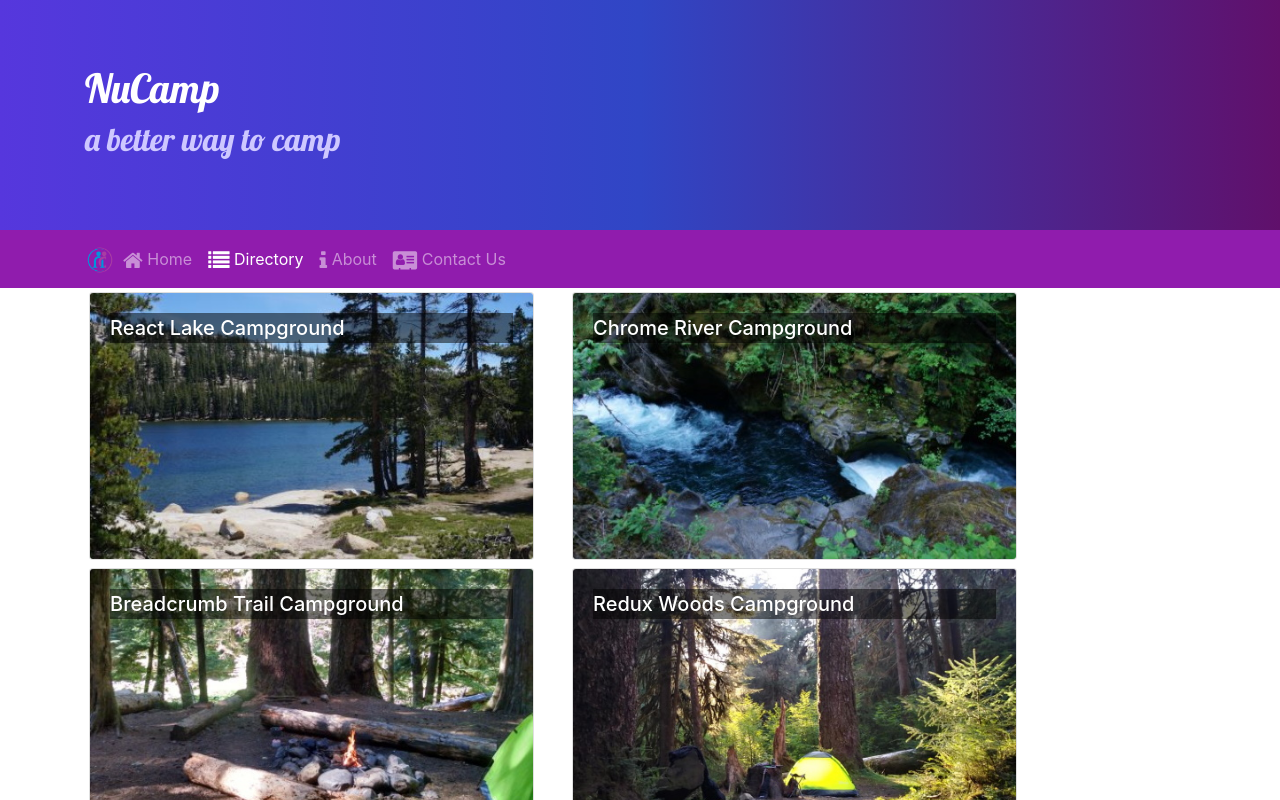
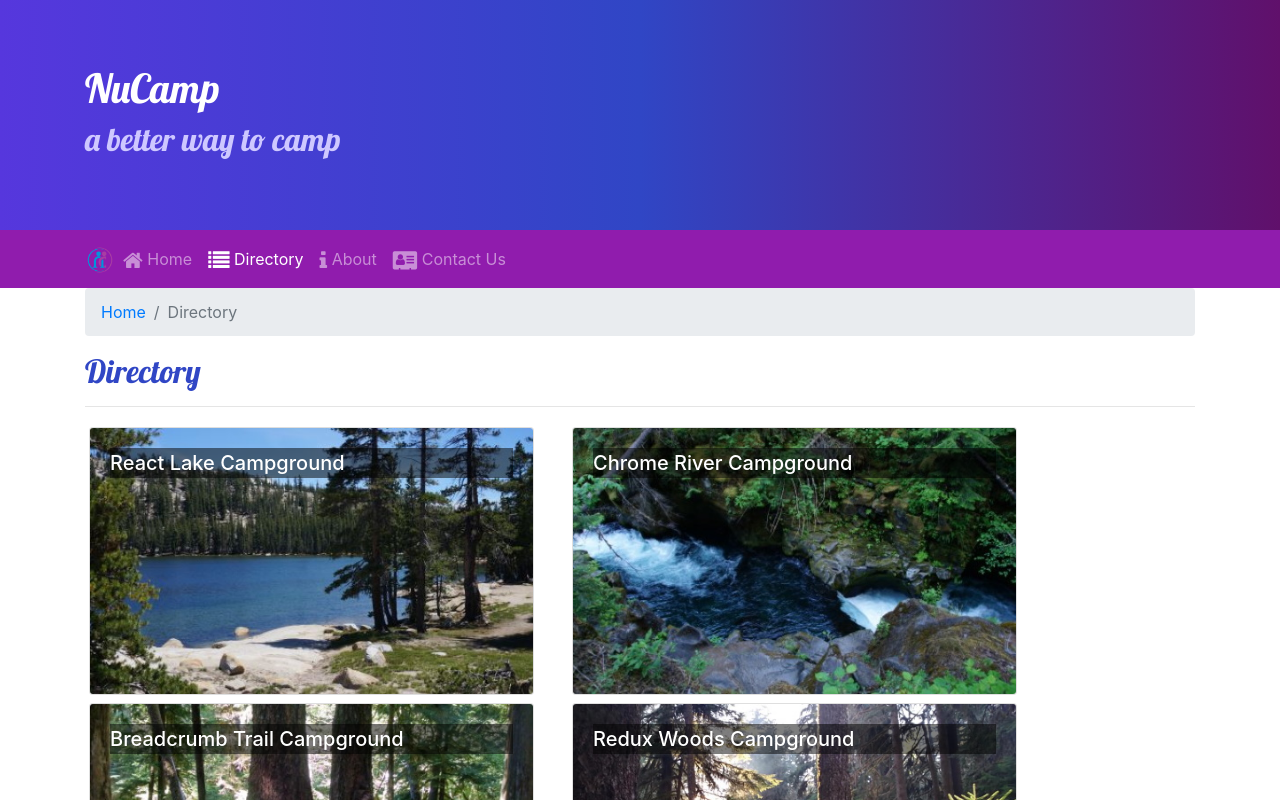
Before and after one commit to JesseLeviHall/Integrating-React-and-Bootstrap, a React (Create React App) app: page /directory in a window 1280 px wide. Shown: the top 800 px of the page. Built offline with nearby package versions, Linux system fonts and the light colour scheme.

Commit message:
Breadcrumbs

```diff
--- a/src/components/CampsiteInfoComponent.js
+++ b/src/components/CampsiteInfoComponent.js
@@ -1,5 +1,6 @@
 import React from 'react';
-import { Card, CardImg, CardText, CardBody, CardTitle} from 'reactstrap';
+import { Card, CardImg, CardText, CardBody, CardTitle, Breadcrumb, BreadcrumbItem } from 'reactstrap';
+import { Link } from 'react-router-dom';
 
 function RenderCampsite({campsite}) {
     return(
@@ -7,7 +8,6 @@
           <Card>
               <CardImg top src={campsite.image} alt={campsite.name} />
               <CardBody>
-                  <CardTitle>{campsite.name}</CardTitle>
                   <CardText>{campsite.description}</CardText>
               </CardBody>
           </Card>
@@ -31,6 +31,17 @@
       if (props.campsite) {
         return(
             <div className="container">
+               <div className="row">
+                  <div className="col">
+                        <Breadcrumb>
+                            <BreadcrumbItem><Link to="/directory">Directory</Link></BreadcrumbItem>
+                            <BreadcrumbItem active>{props.campsite.name}</BreadcrumbItem>
+                        </Breadcrumb>
+                        <h2>{props.campsite.name}</h2>
+                        <hr />
+                  </div>
+            </div>
+
                 <div className="row">
                     <RenderCampsite campsite={props.campsite} />
                     <RenderComments comments={props.comments} />
--- a/src/components/ContactComponent.js
+++ b/src/components/ContactComponent.js
@@ -1,10 +1,17 @@
 import React from 'react';
+import { Breadcrumb, BreadcrumbItem } from 'reactstrap';
+import { Link } from 'react-router-dom';
+
 
 function Contact(props) {
     return (
         <div className="container">
             <div className="row">
                 <div className="col">
+                <Breadcrumb>
+                  <BreadcrumbItem><Link to="/home">Home</Link></BreadcrumbItem>
+                  <BreadcrumbItem active>Contact Us</BreadcrumbItem>
+              </Breadcrumb>
                     <h2>Contact Us</h2>
                     <hr />
                 </div>
--- a/src/components/DirectoryComponent.js
+++ b/src/components/DirectoryComponent.js
@@ -1,5 +1,5 @@
 import React from 'react';
-import { Card, CardImg, CardImgOverlay, CardTitle } from 'reactstrap';
+import { Card, CardImg, CardImgOverlay, CardTitle, Breadcrumb, BreadcrumbItem } from 'reactstrap';
 import { Link } from 'react-router-dom';
 
 
@@ -28,6 +28,16 @@
 
   return (
       <div className="container">
+        <div className="row">
+          <div className="col">
+              <Breadcrumb>
+                  <BreadcrumbItem><Link to="/home">Home</Link></BreadcrumbItem>
+                  <BreadcrumbItem active>Directory</BreadcrumbItem>
+              </Breadcrumb>
+              <h2>Directory</h2>
+              <hr />
+          </div>
+      </div>
           <div className="row">
               {directory}
           </div>
```
